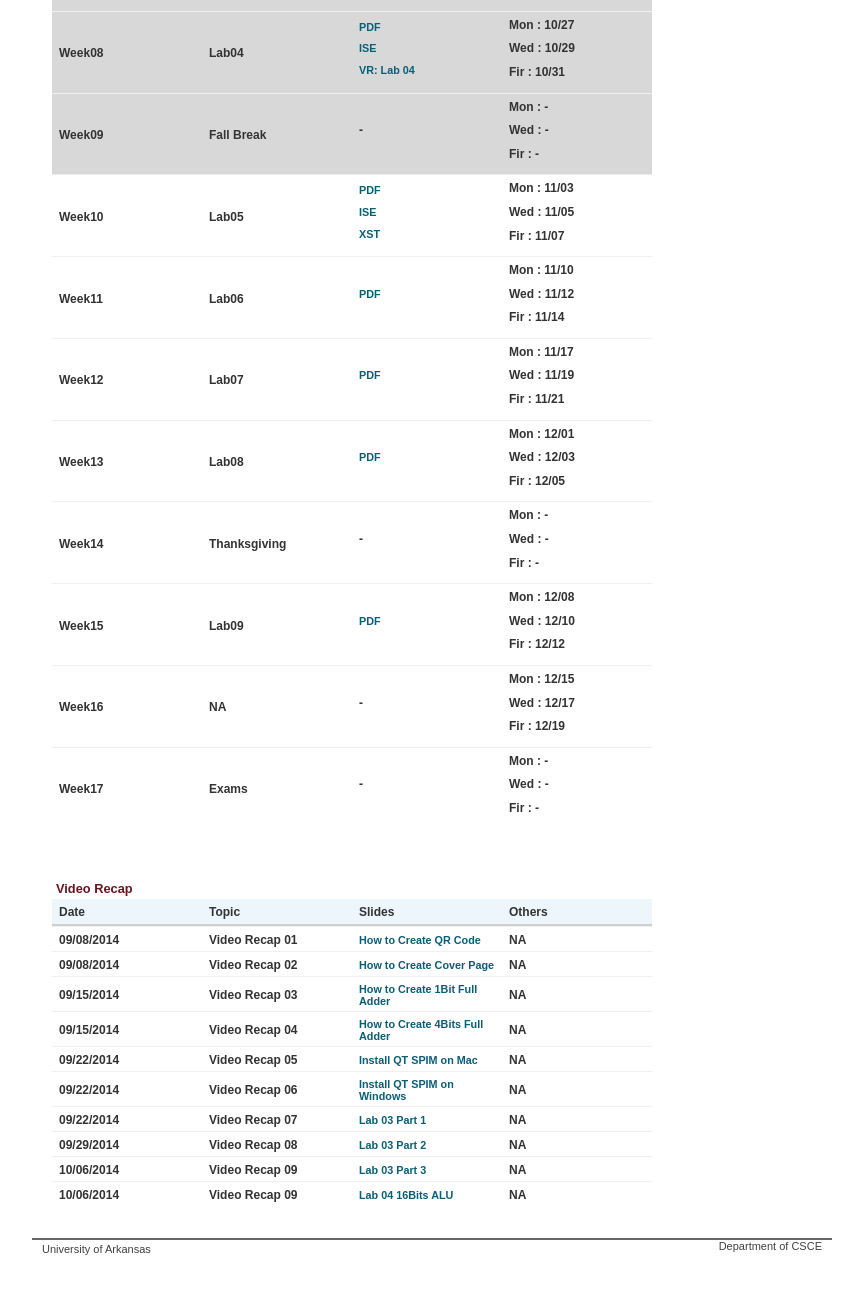
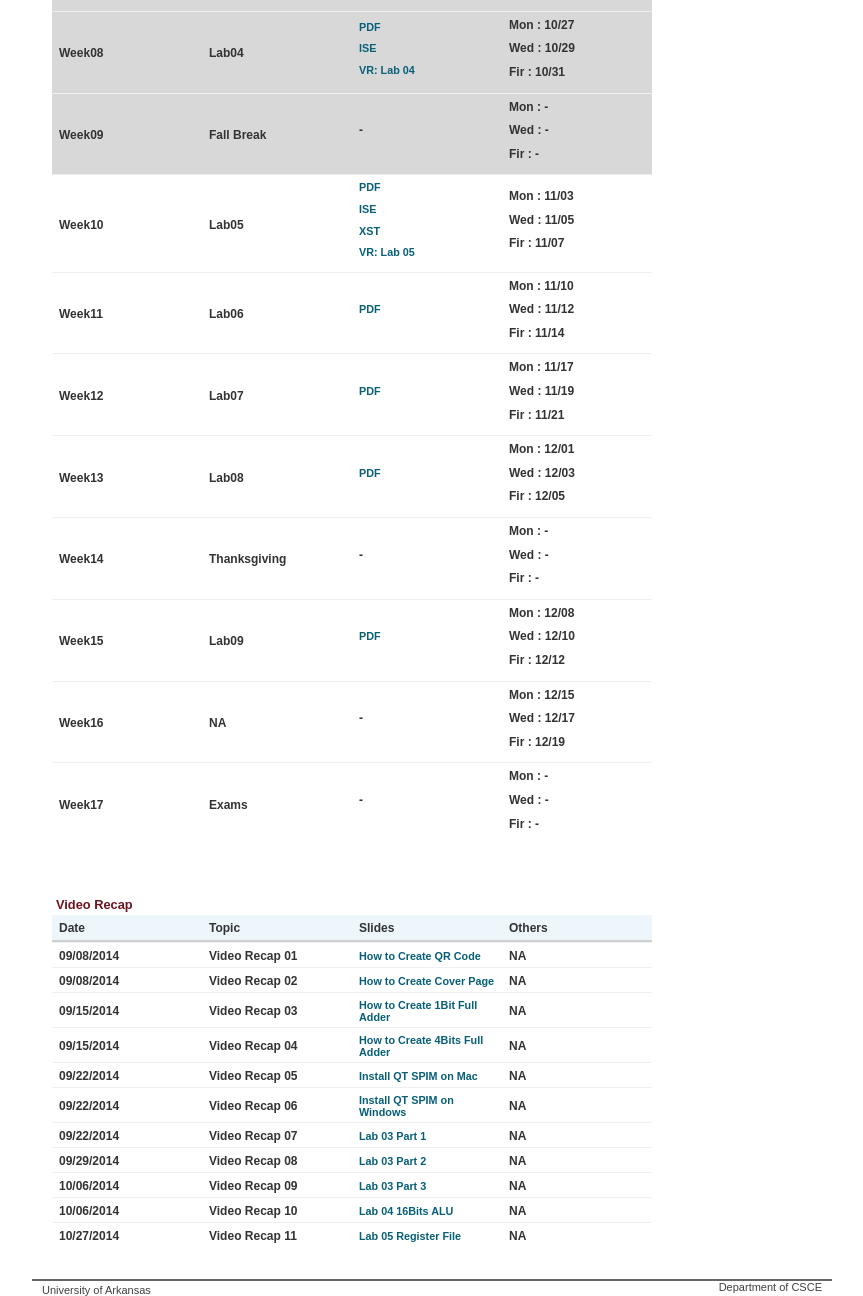
Before and after one commit to masson2013/CSCE2214, a plain HTML site: page schedule.html in a window 1280 px wide. Shown: the part 1066-2362 px from the top of the page, without its empty margins (208-1071 px from the left). Before the commit the page ends 2321 px from the top, so only its background shows below. Drawn offline with Linux system fonts and the light colour scheme.

Commit message:
add VR Lab 05

```diff
--- a/schedule.html
+++ b/schedule.html
@@ -184,7 +184,7 @@
 					<a href="http://csce.uark.edu/~senma/CSCE2214/Slides/Lab05.pdf"> <b>PDF			</b></a><p></p>
 					<a href="http://csce.uark.edu/~senma/CSCE2214/Slides/Lab05.zip"> <b>ISE	</b></a><p></p>
 					<a href="http://csce.uark.edu/~senma/CSCE2214/Slides/Xilinx_XST_User_Guide.pdf"> <b>XST	</b></a><p></p>
-					<!-- <a href="http://youtu.be/zwyuLusiTEE"><b>VR: Lab 05</b></a><p></p> -->
+					<a href="http://youtu.be/FLv_UNLmtQ8"><b>VR: Lab 05</b></a><p></p>
 				</td>
 				<td>
 				<b>Mon : 11/03</b><p></p>
@@ -305,10 +305,8 @@
 			<tr><td><b>09/22/2014</b></td><td><b>Video Recap 07</b></td><td><a href="http://youtu.be/c0dTyqiyEss"><b>Lab 03 Part 1</b></a></td><td><b>NA</b></td></tr>
 			<tr><td><b>09/29/2014</b></td><td><b>Video Recap 08</b></td><td><a href="http://youtu.be/qrc8rJoemF4"><b>Lab 03 Part 2</b></a></td><td><b>NA</b></td></tr>
 			<tr><td><b>10/06/2014</b></td><td><b>Video Recap 09</b></td><td><a href="http://youtu.be/SKwIjcYo2Xk"><b>Lab 03 Part 3</b></a></td><td><b>NA</b></td></tr>
-			<tr><td><b>10/06/2014</b></td><td><b>Video Recap 09</b></td><td><a href="http://youtu.be/zwyuLusiTEE"><b>Lab 04 16Bits ALU</b></a></td><td><b>NA</b></td></tr>
-
-
-
+			<tr><td><b>10/06/2014</b></td><td><b>Video Recap 10</b></td><td><a href="http://youtu.be/zwyuLusiTEE"><b>Lab 04 16Bits ALU</b></a></td><td><b>NA</b></td></tr>
+			<tr><td><b>10/27/2014</b></td><td><b>Video Recap 11</b></td><td><a href="http://youtu.be/FLv_UNLmtQ8"><b>Lab 05 Register File</b></a></td><td><b>NA</b></td></tr>
 
      	</tbody></table>
 		</div>
```
